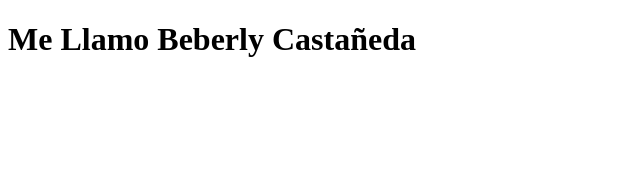
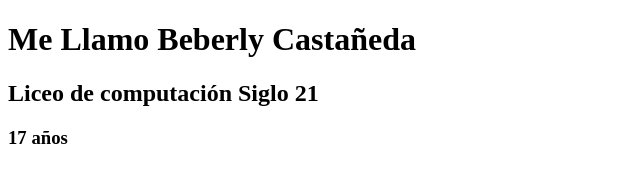
Before and after one commit to beberlycastaneda2-prog/2do-intento, a plain HTML site: page index.html in a window 1280 px wide. Shown: the whole page, without its empty margins (0-640 px from the left). Drawn offline with Linux system fonts and the light colour scheme.

Commit message:
2da versión

```diff
--- a/index.html
+++ b/index.html
@@ -8,6 +8,8 @@
 <body>
 
 <h1> Me Llamo Beberly Castañeda</h1>
+<h2>Liceo de computación Siglo 21</h2>
+<h3>17 años</h3>
 
 </body>
 </html>
```
